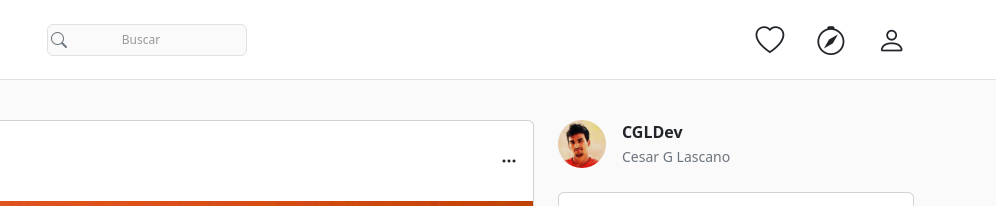
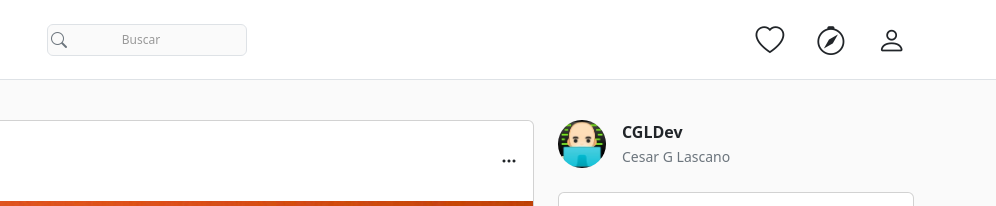
Before and after one commit to cgldev/insta-clone, a website: page publicaciones.html in a window 1280 px wide. Shown: the top 206 px of the page, 284-1280 px from the left. Drawn offline with Linux system fonts and the light colour scheme.

Commit message:
agregado imagen perfil usuario

```diff
--- a/publicaciones.html
+++ b/publicaciones.html
@@ -245,7 +245,7 @@
             </div>
             <div class="col-lg-4">
               <div class="d-flex mb-4">
-                <div class="imagen-perfil rounded-circle me-3"></div>
+                <div class="imagen-perfil-usu rounded-circle me-3"></div>
                 <div>
                   <a
                     href="#"
--- a/scss/paginas/_publicaciones.scss
+++ b/scss/paginas/_publicaciones.scss
@@ -9,6 +9,13 @@
   height: 3rem;
 }
 
+.imagen-perfil-usu {
+  background-image: url(../imgs/perfil-cgldev.jpg);
+  background-size: cover;
+  width: 3rem;
+  height: 3rem;
+}
+
 .historias {
   height: 190px;
   overflow-x: auto;
```
Also changed, not shown: css/custom.css, imgs/perfil-cgldev.jpg (added), 1 other file.
